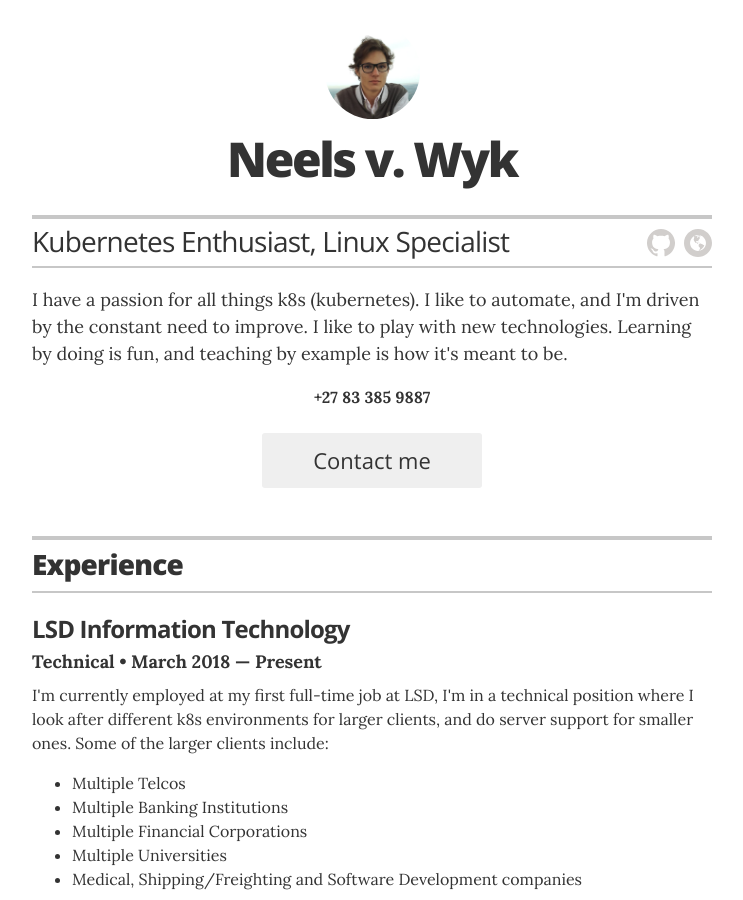
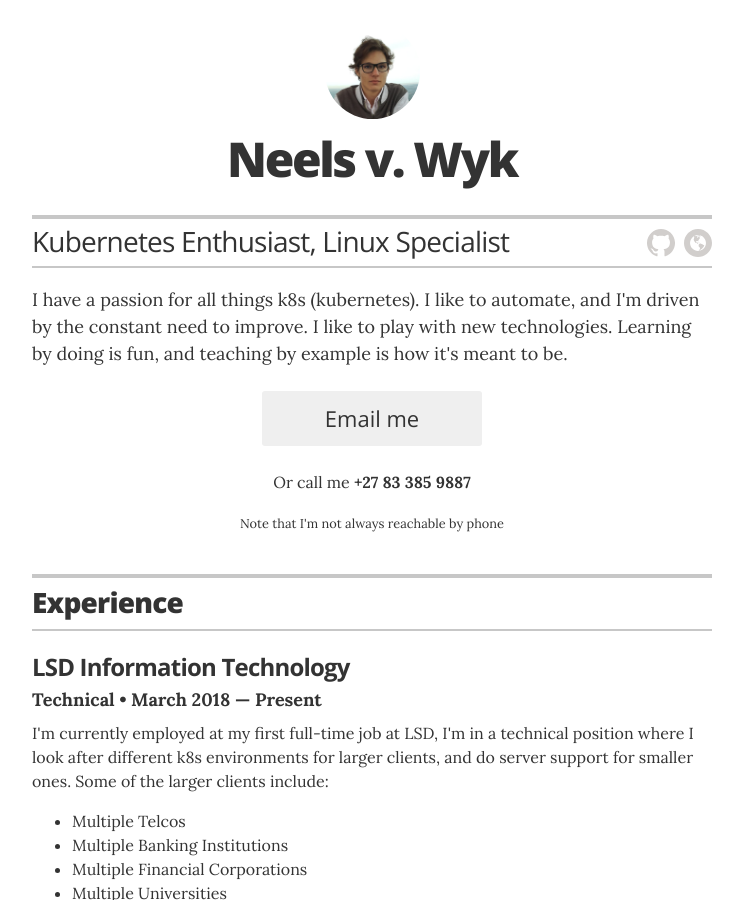
Before and after one commit to Neels-v-Wyk/Neels-v-Wyk.github.io, a Jekyll site: the page built from index.html, in a window 1280 px wide and 900 px high. Shown: the whole window, without its empty margins (268-1011 px from the left). Built offline with Jekyll 4.4.1, drawn with Linux system fonts in a browser that asks for light colours.

Commit message:
Changed number position to below email button

```diff
--- a/_layouts/resume.html
+++ b/_layouts/resume.html
@@ -39,9 +39,10 @@
           {{ site.resume_header_intro }}
         </div>
 
-	<p align="center"><b> +27 83 385 9887</b></p>
         {% if site.resume_looking_for_work == 'yes' %}
-        <a href="mailto:{{ site.resume_contact_email }}" class="contact-button no-print" itemprop="email">Contact me</a>
+        <a href="mailto:{{ site.resume_contact_email }}" class="contact-button no-print" itemprop="email">Email me</a>
+	<p align="center">Or call me <b> +27 83 385 9887</b></p>
+	<p align="center"><small>Note that I'm not always reachable by phone</small></p>
         {% elsif site.resume_looking_for_work == 'no' %}
         <a class="contact-button not-looking no-print">I'm not looking for work right now.</a>
         {% else %}
```
